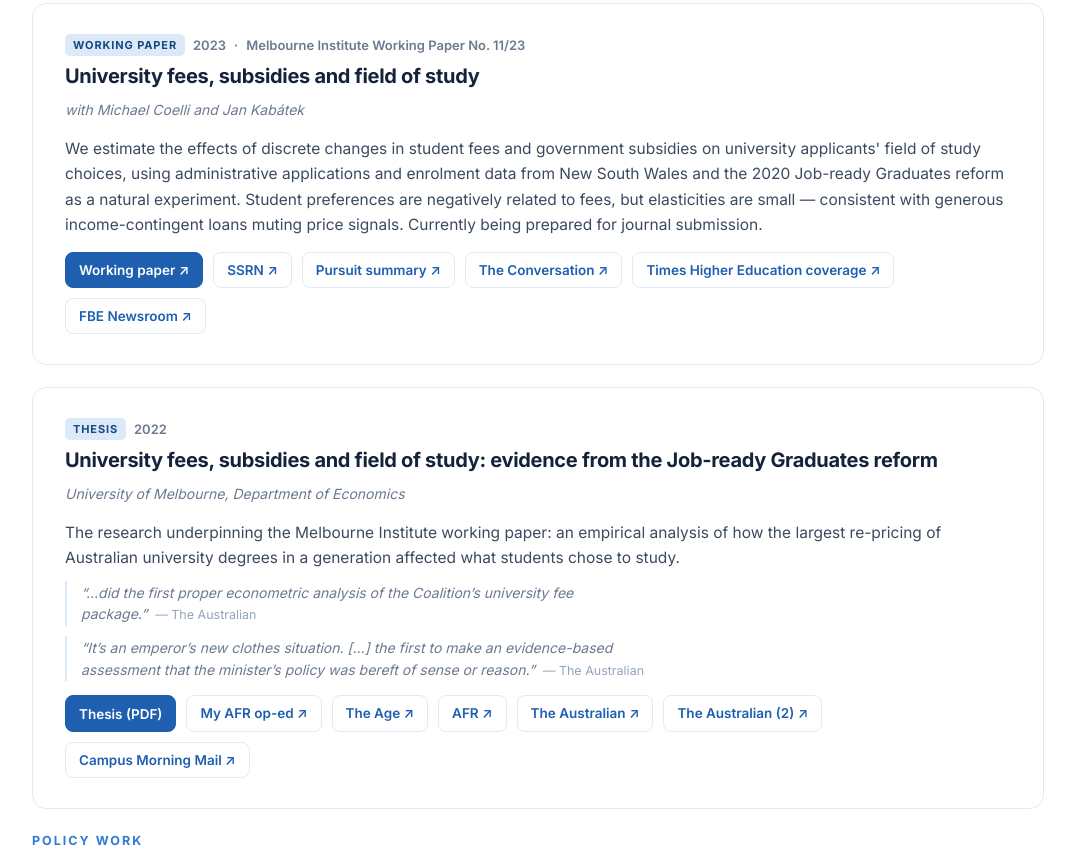
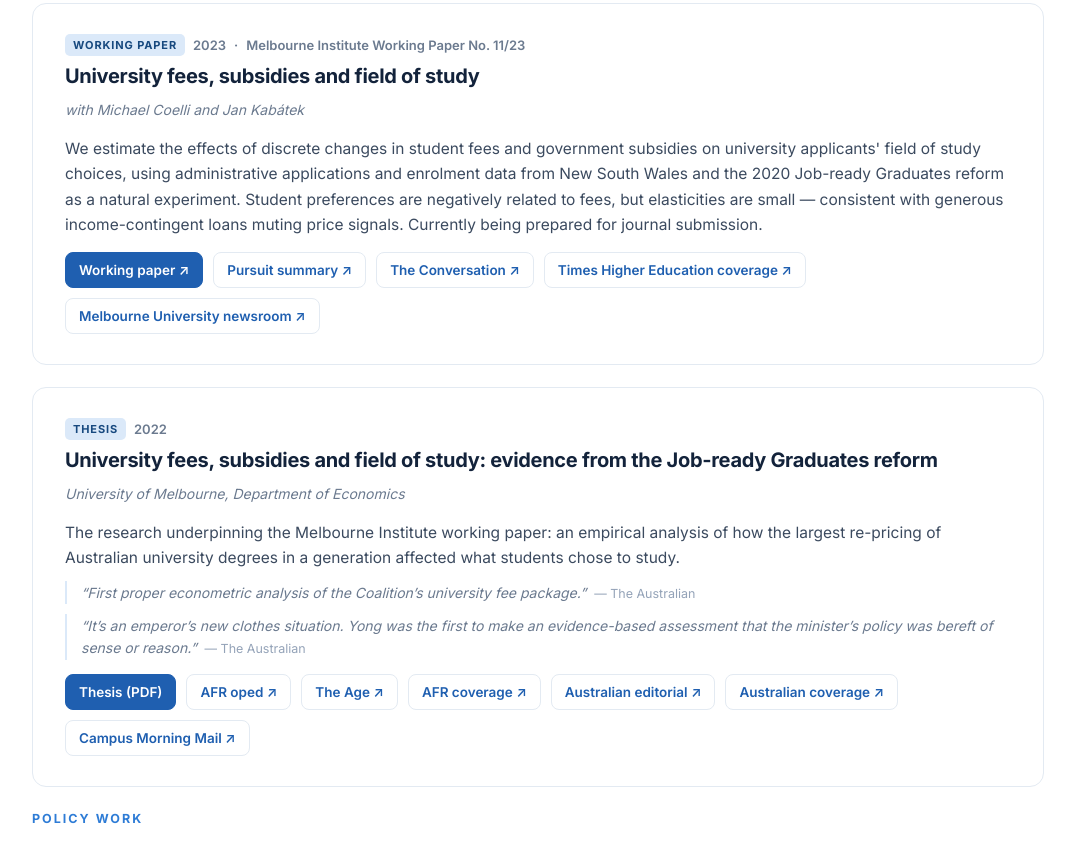
Before and after one commit to myong28/myong28.github.io, a plain HTML site: page research.html in a window 1280 px wide. Shown: the part 509-1372 px from the top of the page, without its empty margins (102-1177 px from the left). Drawn offline with Linux system fonts and the light colour scheme.

Commit message:
Refine thesis quotes and coverage link labels

```diff
--- a/assets/css/style.css
+++ b/assets/css/style.css
@@ -749,7 +749,6 @@ img { max-width: 100%; display: block; }
   padding: 1px 0 1px 14px;
   margin: 10px 0 2px;
   line-height: 1.55;
-  max-width: 66ch;
 }
 
 .research-card__quote cite { font-style: normal; font-size: 12.5px; color: var(--faint); margin-left: 8px; white-space: nowrap; }
--- a/assets/js/main.js
+++ b/assets/js/main.js
@@ -16,7 +16,7 @@
     "The Conversation": "assets/img/logos/conversation.png",
     "ABC News": "assets/img/logos/abc-news.svg",
     "Pursuit (University of Melbourne)": "assets/img/logos/sq-unimelb.png",
-    "Melbourne University FBE Newsroom": "assets/img/logos/sq-unimelb.png",
+    "Melbourne University Newsroom": "assets/img/logos/sq-unimelb.png",
     "The Scholars Podcast (John Monash Foundation)": "assets/img/logos/sq-monash.png",
     "The Policymaker (Australian Public Policy Institute)": "assets/img/logos/sq-appi.png",
     "The Productivity Commission": "assets/img/logos/sq-pc.png",
--- a/data/research.js
+++ b/data/research.js
@@ -36,11 +36,10 @@ const RESEARCH = {
         "generous income-contingent loans muting price signals. Currently being prepared for journal submission.",
       links: [
         { label: "Working paper", href: "https://melbourneinstitute.unimelb.edu.au/publications/working-papers/search/result?paper=4751741", primary: true },
-        { label: "SSRN", href: "https://papers.ssrn.com/sol3/papers.cfm?abstract_id=4575502" },
         { label: "Pursuit summary", href: "https://pursuit.unimelb.edu.au/articles/changing-the-cost-of-some-uni-degrees-didn-t-change-students-minds" },
         { label: "The Conversation", href: "https://theconversation.com/only-1-5-of-students-swapped-fields-due-to-the-job-ready-graduates-fee-changes-215539" },
         { label: "Times Higher Education coverage", href: "https://www.timeshighereducation.com/news/massive-fees-shake-fails-reshape-student-course-choices" },
-        { label: "FBE Newsroom", href: "https://fbe.unimelb.edu.au/newsroom/research-morrisons-government-job-ready-graduate-scheme-had-minimal-impact-student-enrolments" },
+        { label: "Melbourne University newsroom", href: "https://fbe.unimelb.edu.au/newsroom/research-morrisons-government-job-ready-graduate-scheme-had-minimal-impact-student-enrolments" },
       ],
     },
     {
@@ -52,16 +51,16 @@ const RESEARCH = {
         "The research underpinning the Melbourne Institute working paper: an empirical analysis of how " +
         "the largest re-pricing of Australian university degrees in a generation affected what students chose to study.",
       quotes: [
-        { text: "\u2026did the first proper econometric analysis of the Coalition\u2019s university fee package.", source: "The Australian" },
-        { text: "It\u2019s an emperor\u2019s new clothes situation. [\u2026] the first to make an evidence-based assessment that the minister\u2019s policy was bereft of sense or reason.", source: "The Australian" },
+        { text: "First proper econometric analysis of the Coalition\u2019s university fee package.", source: "The Australian" },
+        { text: "It\u2019s an emperor\u2019s new clothes situation. Yong was the first to make an evidence-based assessment that the minister\u2019s policy was bereft of sense or reason.", source: "The Australian" },
       ],
       links: [
         { label: "Thesis (PDF)", href: "pdfs/research/2023-honours-thesis.pdf", pdf: true, primary: true },
-        { label: "My AFR op-ed", href: "https://www.afr.com/policy/health-and-education/university-review-must-consider-fairness-and-quality-education-20221118-p5bzf6" },
+        { label: "AFR oped", href: "https://www.afr.com/policy/health-and-education/university-review-must-consider-fairness-and-quality-education-20221118-p5bzf6" },
         { label: "The Age", href: "https://www.theage.com.au/national/victoria/i-try-not-to-think-about-it-the-soaring-cost-of-humanities-courses-at-uni-20231115-p5ek8h.html" },
-        { label: "AFR", href: "https://www.afr.com/work-and-careers/education/students-ignore-costs-in-choosing-university-study-analysis-20221021-p5brsw" },
-        { label: "The Australian", href: "https://www.theaustralian.com.au/higher-education/labors-next-steps-in-higher-education-must-include-fee-reform/news-story/85c9e14bf5760562ca24d36190b7fb11" },
-        { label: "The Australian (2)", href: "https://www.theaustralian.com.au/higher-education/coalitions-course-fee-shakeup-fails-to-change-students-choice/news-story/7cde12db1b959099d3f4103624553152" },
+        { label: "AFR coverage", href: "https://www.afr.com/work-and-careers/education/students-ignore-costs-in-choosing-university-study-analysis-20221021-p5brsw" },
+        { label: "Australian editorial", href: "https://www.theaustralian.com.au/higher-education/labors-next-steps-in-higher-education-must-include-fee-reform/news-story/85c9e14bf5760562ca24d36190b7fb11" },
+        { label: "Australian coverage", href: "https://www.theaustralian.com.au/higher-education/coalitions-course-fee-shakeup-fails-to-change-students-choice/news-story/7cde12db1b959099d3f4103624553152" },
         { label: "Campus Morning Mail", href: "https://campusmorningmail.com.au/news/job-ready-graduates-does-not-work-at-any-price/" },
       ],
     },
--- a/data/writing.js
+++ b/data/writing.js
@@ -294,7 +294,7 @@ const WRITING = [
   {
     type: "media",
     title: "Research: Morrison Government's Job-Ready Graduate Scheme had minimal impact on student enrolments",
-    outlet: "Melbourne University FBE Newsroom",
+    outlet: "Melbourne University Newsroom",
     date: "2023-11-08",
     url: "https://fbe.unimelb.edu.au/newsroom/research-morrisons-government-job-ready-graduate-scheme-had-minimal-impact-student-enrolments",
     pdf: "pdfs/writing/2023-11-fbe-newsroom-jrg.pdf",
```
